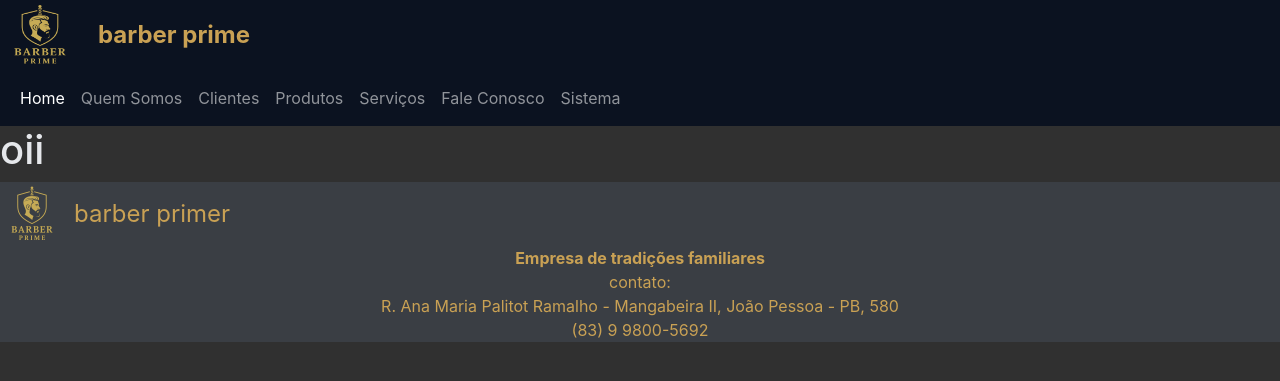
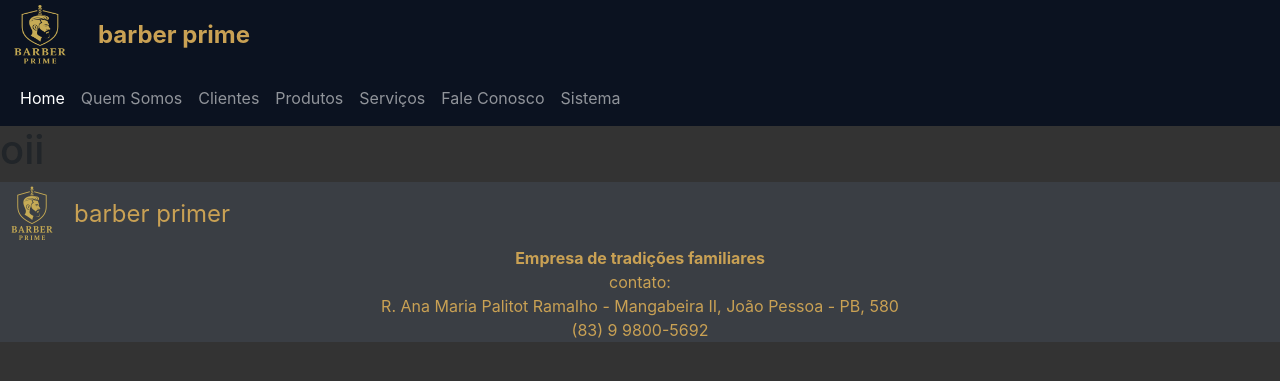
Before and after one commit to porfiriolima-hub/trabalho_Final_Progracao_Web, a PHP site: page / in a window 1280 px wide. Shown: the top 381 px of the page. Run offline with PHP 8.4, Linux system fonts and the light colour scheme.

Commit message:
atualização
documentação

```diff
--- a/meusite/topo.css
+++ b/meusite/topo.css
@@ -12,8 +12,7 @@
   font-weight: bold;
 }
 body {
-      background-color: #303030;
-      color: #e5e7eb;
+      background-color: #333333;
       font-family: "Inter", sans-serif;
     }
     .navbar {
```
Also changed, not shown: meusite/quemsomos.php (line endings or trailing spaces), 1 other file.
